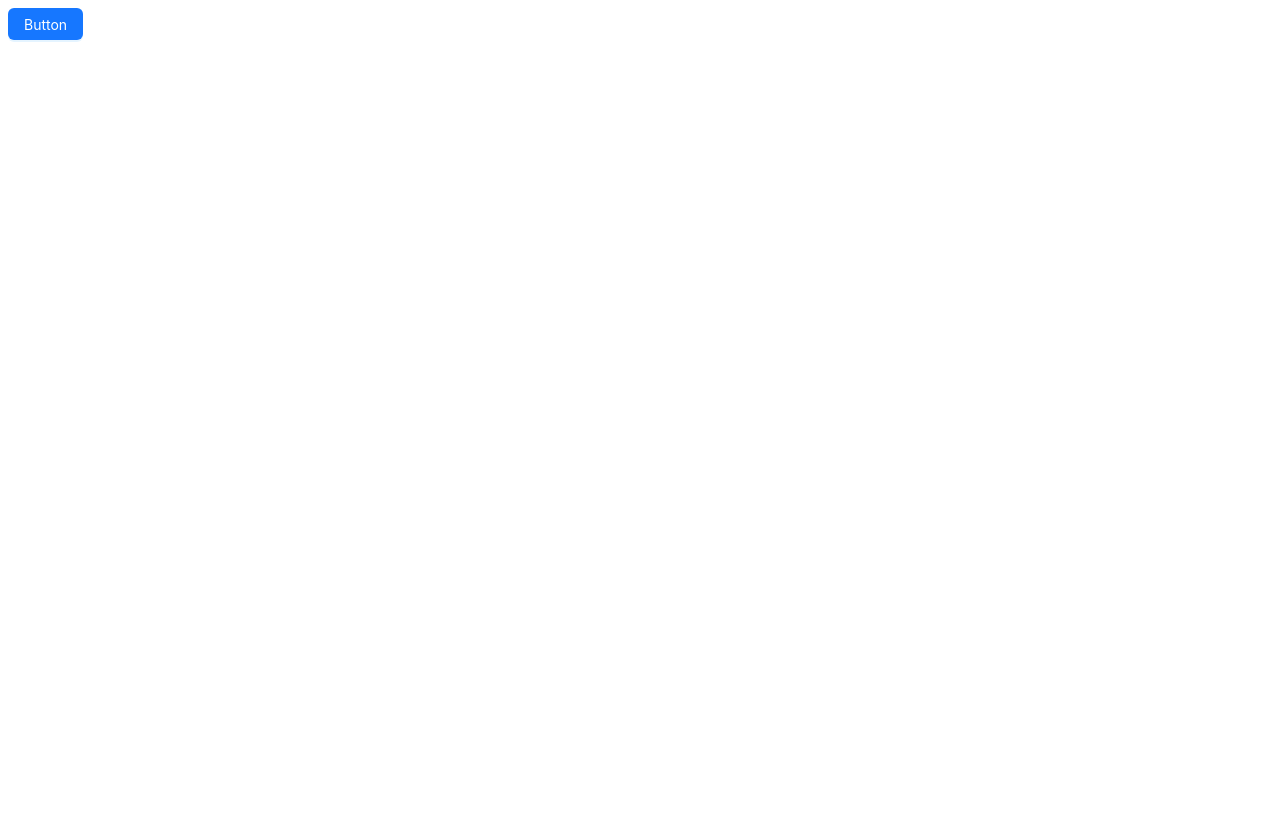
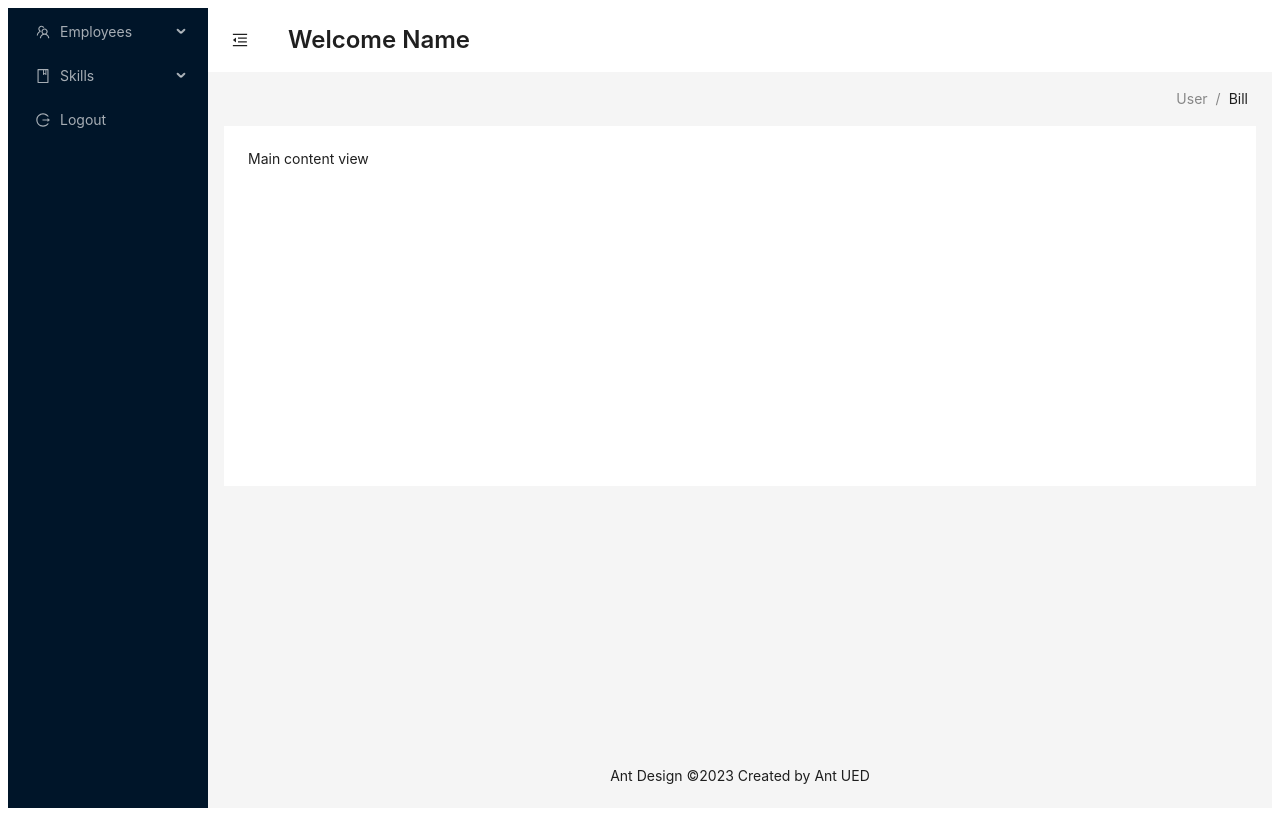
Before and after one commit to Brian-McK/frontend-v2, a React (Create React App) app: page / in a window 1280 px wide. Built offline with nearby package versions, Linux system fonts and the light colour scheme; the HTML template or start-up script is replaced by a standard one.

Commit message:
base dashboard view edited

```diff
--- a/public/index.html
+++ b/public/index.html
@@ -14,7 +14,6 @@
       manifest.json provides metadata used when your web app is installed on a
       user's mobile device or desktop. See https://developers.google.com/web/fundamentals/web-app-manifest/
     -->
-    <link rel="manifest" href="%PUBLIC_URL%/manifest.json" />
     <!--
       Notice the use of %PUBLIC_URL% in the tags above.
       It will be replaced with the URL of the `public` folder during the build.
--- a/src/App.tsx
+++ b/src/App.tsx
@@ -1,9 +1,9 @@
-import { Button } from 'antd';
-import React from 'react';
+import React from "react";
+import { Dashboard } from "./components/dashboard/Dashboard";
 
 const App: React.FC = () => (
   <div className="App">
-    <Button type="primary">Button</Button>
+    <Dashboard />
   </div>
 );
 
--- /dev/null
+++ b/src/components/dashboard/Dashboard.tsx
@@ -0,0 +1,110 @@
+import React, { useState } from "react";
+import {
+  LogoutOutlined,
+  TeamOutlined,
+  BookOutlined,
+  EditOutlined,
+  MenuUnfoldOutlined,
+  MenuFoldOutlined,
+} from "@ant-design/icons";
+import type { MenuProps } from "antd";
+import { Breadcrumb, Layout, Menu, theme, Typography, Button } from "antd";
+import { MainDashboardContentView } from "./MainDashboardContentView";
+
+const { Header, Content, Footer, Sider } = Layout;
+
+const { Title } = Typography;
+
+type MenuItem = Required<MenuProps>["items"][number];
+
+function getItem(
+  label: React.ReactNode,
+  key: React.Key,
+  icon?: React.ReactNode,
+  children?: MenuItem[]
+): MenuItem {
+  return {
+    key,
+    icon,
+    children,
+    label,
+  } as MenuItem;
+}
+
+const items: MenuItem[] = [
+  getItem("Employees", "sub1", <TeamOutlined />, [
+    getItem("Manage Employees", "1", <EditOutlined />),
+  ]),
+  getItem("Skills", "sub2", <BookOutlined />, [
+    getItem("Manage Skills", "2", <EditOutlined />),
+  ]),
+  getItem("Logout", "3", <LogoutOutlined />),
+];
+
+export const Dashboard: React.FC = () => {
+  const [collapsed, setCollapsed] = useState(false);
+  const {
+    token: { colorBgContainer },
+  } = theme.useToken();
+
+  return (
+    <Layout style={{ minHeight: "100vh" }}>
+      <Sider
+        trigger={null}
+        collapsible
+        collapsed={collapsed}
+        onCollapse={(value) => setCollapsed(value)}
+      >
+        <div className="demo-logo-vertical" />
+        <Menu theme="dark" mode="inline" items={items} />
+      </Sider>
+
+      <Layout>
+        <Header
+          style={{
+            padding: 0,
+            background: colorBgContainer,
+            display: "flex",
+            alignItems: "center",
+          }}
+        >
+          <Button
+            type="text"
+            icon={collapsed ? <MenuUnfoldOutlined /> : <MenuFoldOutlined />}
+            onClick={() => setCollapsed(!collapsed)}
+            style={{
+              fontSize: "16px",
+              width: 64,
+              height: 64,
+            }}
+          />
+          <Title style={{ margin: "0 16px" }} level={3}>
+            Welcome Name
+          </Title>
+        </Header>
+        <Content style={{ margin: "0 16px" }}>
+          <Breadcrumb
+            style={{
+              margin: "16px 8px",
+              display: "flex",
+              justifyContent: "end",
+            }}
+            items={[{ title: "User" }, { title: "Bill" }]}
+          />
+          <div
+            style={{
+              padding: 24,
+              minHeight: 360,
+              background: colorBgContainer,
+            }}
+          >
+            <MainDashboardContentView />
+          </div>
+        </Content>
+        <Footer style={{ textAlign: "center" }}>
+          Ant Design ©2023 Created by Ant UED
+        </Footer>
+      </Layout>
+    </Layout>
+  );
+};
--- /dev/null
+++ b/src/components/dashboard/MainDashboardContentView.tsx
@@ -0,0 +1,3 @@
+export const MainDashboardContentView: React.FC = () => {
+  return <>Main content view</>;
+};
```
